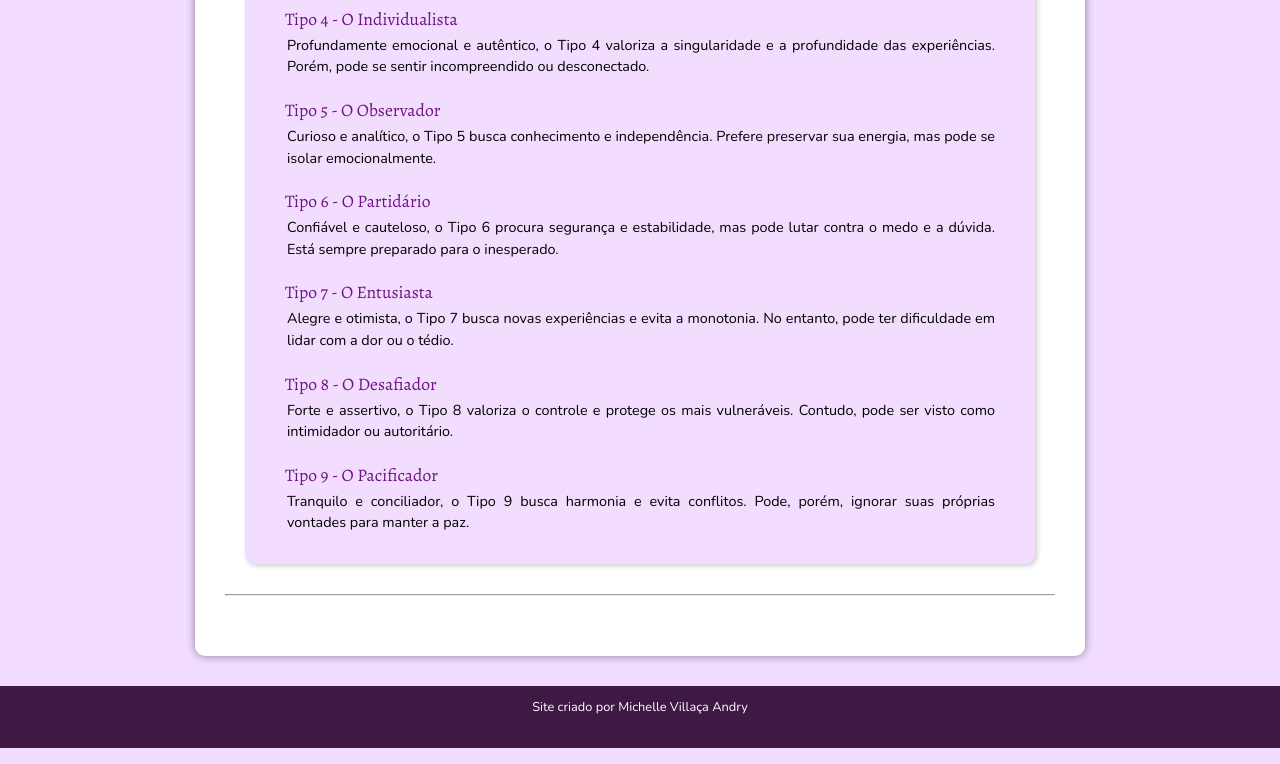
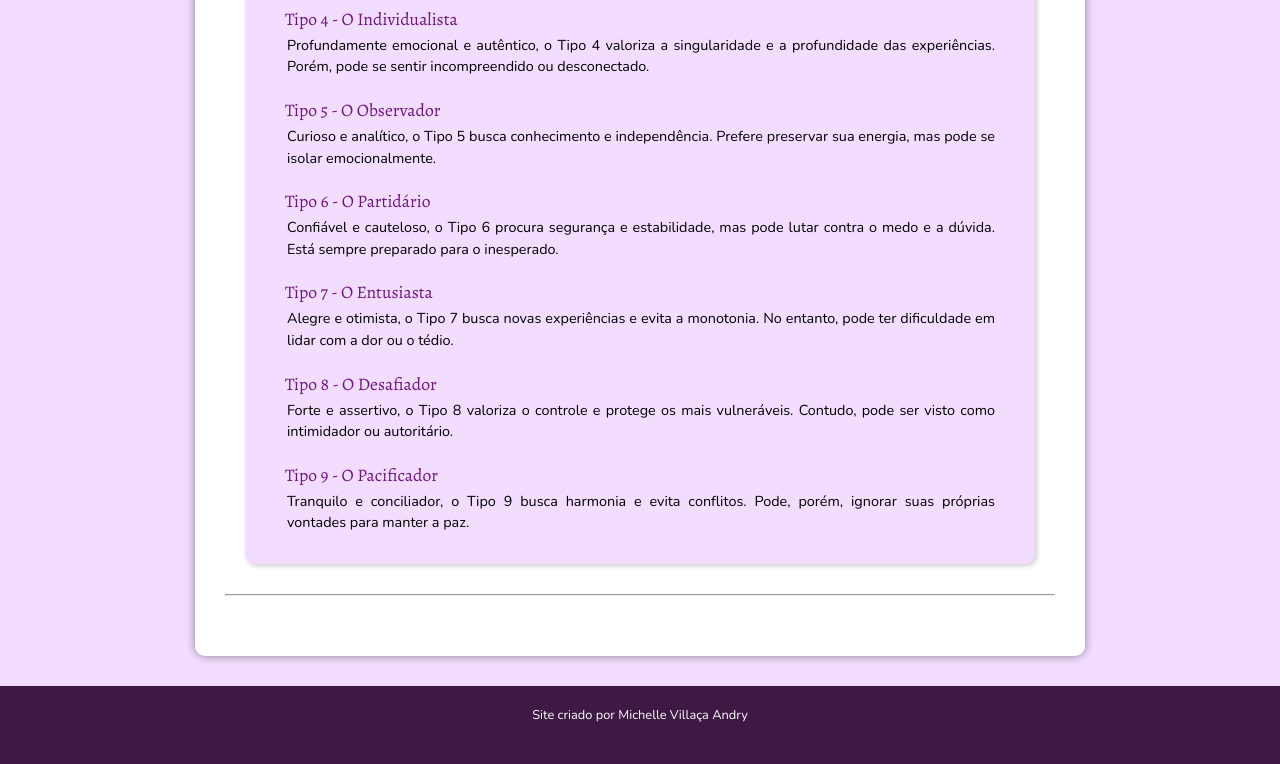
Before and after one commit to michellevillaca/eneagrama, a plain HTML site: page index.html in a window 1280 px wide. Shown: the part 2642-3406 px from the top of the page. Drawn offline with nearby package versions, Linux system fonts and the light colour scheme; a web font is replaced by a local one.

Commit message:
alteração no padding do footer

```diff
--- a/style.css
+++ b/style.css
@@ -593,7 +593,7 @@ footer {
     color: white;
     text-align: center;
     font-size: 0.8em;
-    padding: 12px;
+    padding: 20px;
 }
 
 footer a {
```
